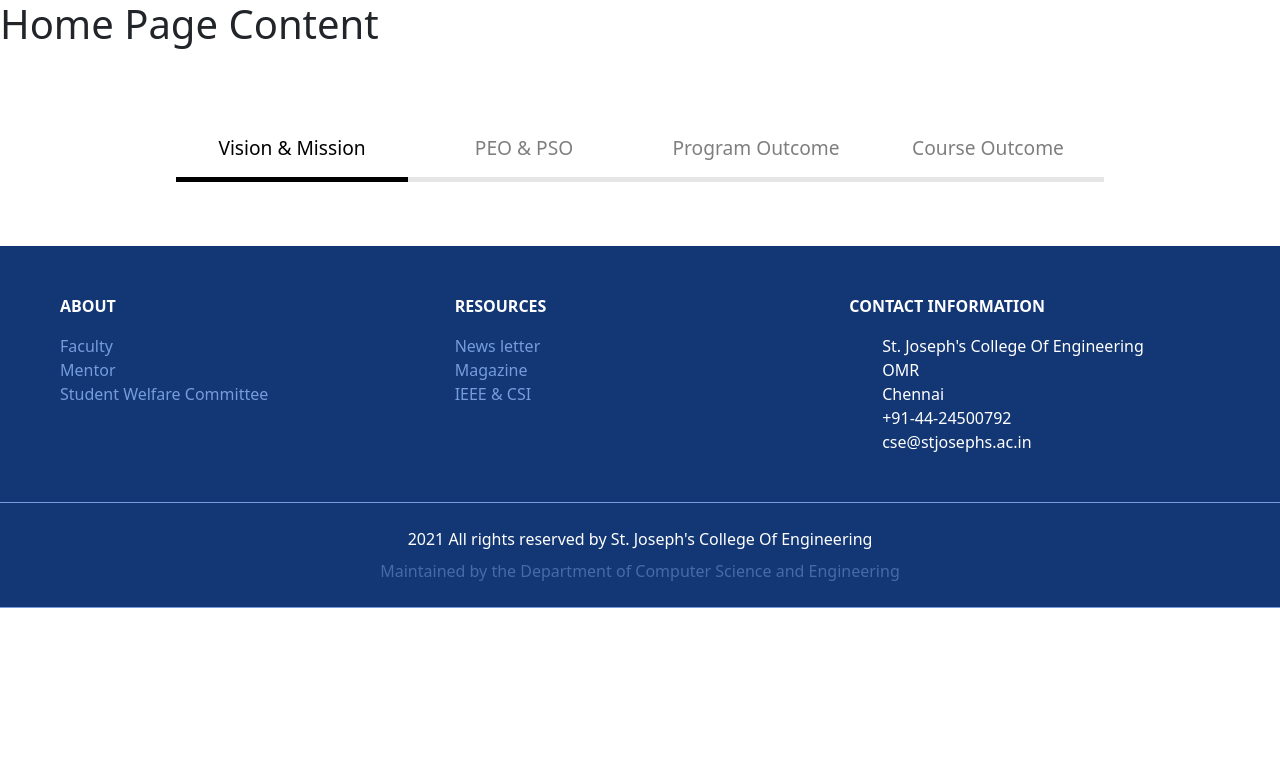
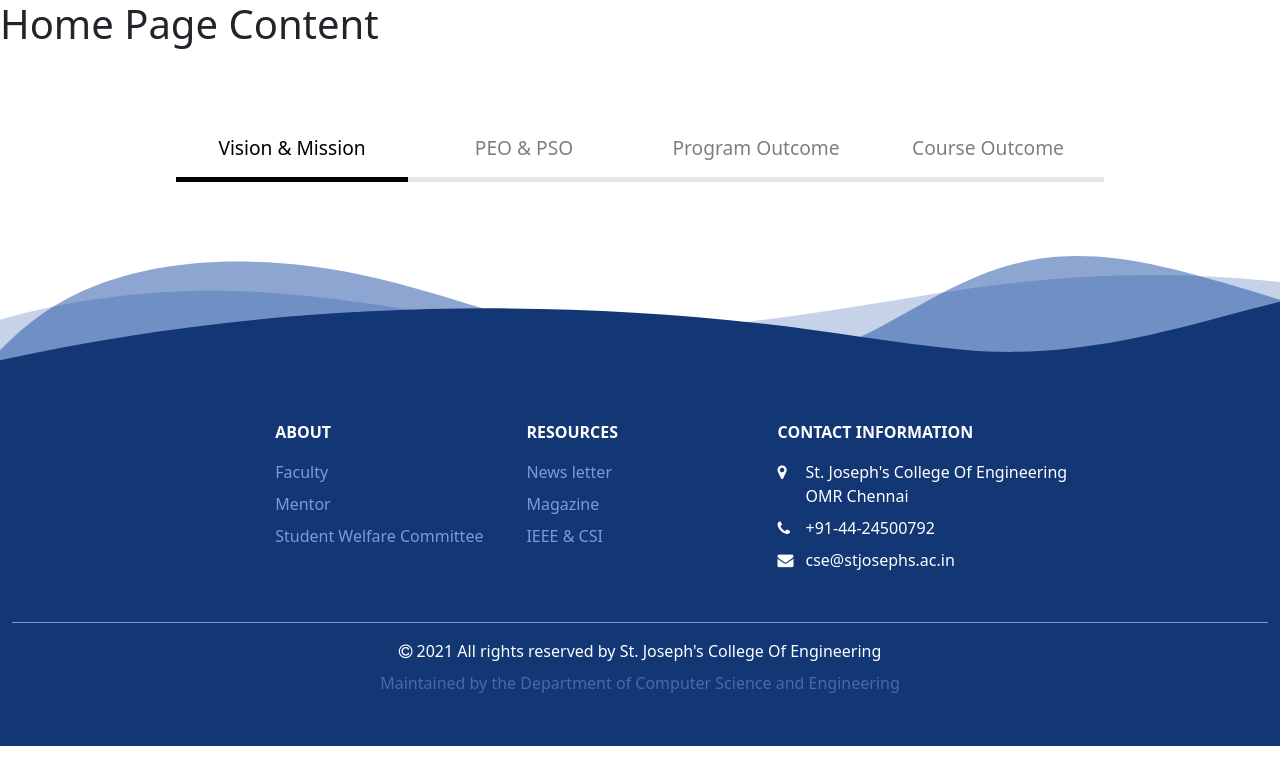
Before and after one commit to adityan2851/cs_site, a React (Create React App) app in the folder cs_site_react/: page / in a window 1280 px wide. Shown: the top 784 px of the page. Built offline with nearby package versions, Linux system fonts and the light colour scheme.

Commit message:
Modified Footer

```diff
--- a/cs_site_react/package.json
+++ b/cs_site_react/package.json
@@ -7,6 +7,7 @@
     "@testing-library/react": "^11.2.7",
     "@testing-library/user-event": "^12.8.3",
     "bootstrap": "^5.1.1",
+    "font-awesome": "^4.7.0",
     "react": "^17.0.2",
     "react-bootstrap": "^1.6.3",
     "react-dom": "^17.0.2",
--- a/cs_site_react/src/App.css
+++ b/cs_site_react/src/App.css
@@ -42,10 +42,23 @@
 /* Footer */
 
 .footer{
-  background-color: #133774;
+  width: 100%;
+  height: 500px;
   color: white;
+  padding-top: 110px;
+  padding-bottom: 20px;
+  display: flex;
+  flex-direction: column;
+  align-items: center;
+
 }
 
+.footer-contents{
+  width: 100%;
+  padding-left: 20%;
+  padding-bottom: 50px;
+
+}
 .details{
   color : #769ddb
 }
@@ -56,7 +69,8 @@
 }
 
 .copyright{
-  border: #769ddb solid 1px;
+  border-top: #769ddb solid 1px;
+  width: 100%;
 }
 
 .credits{
--- a/cs_site_react/src/components/footer.jsx
+++ b/cs_site_react/src/components/footer.jsx
@@ -1,34 +1,36 @@
 import React from 'react'
+import background from "../images/Footer.svg"
+import 'font-awesome/css/font-awesome.min.css';
 
 const Footer = () => {
     return (
-        <div className="footer">
-            <div className="row m-auto p-5">
-                <div className="col-4">
+        <div className="footer d-flex container-fluid" style={{ backgroundImage: `url(${background})` }}>
+            <div className="row mt-3 pt-5 footer-contents">
+                <div className="col-3">
                     <span className="fw-bold"> ABOUT</span>
-                    <span className="d-block mt-3 details"> Faculty</span>
-                    <span className="d-block details"> Mentor</span>
-                    <span className="d-block details"> Student Welfare Committee</span>
+                    <span className="d-block mt-3 mb-2 details"> Faculty</span>
+                    <span className="d-block mb-2 details"> Mentor</span>
+                    <span className="d-block mb-2 details"> Student Welfare Committee</span>
                 </div>
-                <div className="col-4">
+                <div className="col-3">
                     <span className="fw-bold"> RESOURCES</span>
-                    <span className="d-block mt-3 details">News letter</span>
-                    <span className="d-block details">Magazine</span>
-                    <span className="d-block details">IEEE & CSI</span>
+                    <span className="d-block mt-3 mb-2 details">News letter</span>
+                    <span className="d-block mb-2 details">Magazine</span>
+                    <span className="d-block mb-2 details">IEEE & CSI</span>
                 </div>
                 <div className="col-4">
                     <span className="fw-bold"> CONTACT INFORMATION</span>
-                    <div className="row mt-3">
+                    <div className="row mt-3 mb-2">
                         <div className="col-1">
-                            <i className="fas fa-map-marker-alt"></i>
+                            <i className="fa fa-map-marker"></i>
                         </div>
                         <div className="col-11">
-                            <span className=""> St. Joseph's College Of Engineering<br /> OMR <br />Chennai</span>
+                            <span className=""> St. Joseph's College Of Engineering<br /> OMR Chennai</span>
                         </div>
                     </div>
-                    <div className="row">
+                    <div className="row mb-2">
                         <div className="col-1">
-                            <i className="fas fa-phone"></i>
+                            <i className="fa fa-phone"></i>
                         </div>
                         <div className="col-11">
                             <span className=""> +91-44-24500792</span>
@@ -36,7 +38,7 @@
                     </div>
                     <div className="row">
                         <div className="col-1">
-                            <i className="fas fa-envelope"></i>
+                            <i className="fa fa-envelope"></i>
                         </div>
                         <div className="col-11">
                             <span className=""> cse@stjosephs.ac.in</span>
@@ -44,13 +46,15 @@
                     </div>
                 </div>
             </div>
-            <div className="row p-4 copyright">
-                <div className="text-center ">
-                    <i className="far fa-copyright"></i>
+
+            <div className="row pt-3 copyright">
+                <div className="text-center">
+                    <i className="fa fa-copyright"></i>
                     <span> 2021 All rights reserved by St. Joseph's College Of Engineering</span>
                     <span className="d-block mt-2 credits"> Maintained by the Department of Computer Science and Engineering</span>
                 </div>
             </div>
+
         </div>
     )
 }
--- a/cs_site_react/src/components/visionAndMission.jsx
+++ b/cs_site_react/src/components/visionAndMission.jsx
@@ -1,13 +1,37 @@
+import { eventListeners } from "@popperjs/core";
 import React from "react";
 
 const VisionAndMission = () => {
 
+    function openCity(evt, cityName) {
+        alert("hello")
+        // Declare all variables
+        var i, tabcontent, tablinks;
+
+        // Get all elements with class="tabcontent" and hide them
+        tabcontent = document.getElementsByClassName("tabcontent");
+        for (i = 0; i < tabcontent.length; i++) {
+          tabcontent[i].style.display = "none";
+        }
+
+        // Get all elements with class="tablinks" and remove the class "active"
+        tablinks = document.getElementsByClassName("tablinks");
+        for (i = 0; i < tablinks.length; i++) {
+          tablinks[i].className = tablinks[i].className.replace(" active", "");
+        }
+
+        // Show the current tab, and add an "active" class to the button that opened the tab
+      //   document.getElementById(cityName).className += " transition";
+        document.getElementById(cityName).style.display = "block";
+
+        evt.currentTarget.className += " active";
+    }
     return (
 
         <div class="banner-wrapper">
 
             <div class="tab align-center">
-                <button class="tablinks active" onclick="openCity(event, 'visionAndMission')">Vision & Mission</button>
+                <button class="tablinks active" onclick={() => openCity('visionAndMission')}>Vision & Mission</button>
                 <button class="tablinks" onclick="openCity(event, 'PEOPSO')">PEO & PSO</button>
                 <button class="tablinks" onclick="openCity(event, 'programOutcome')">Program Outcome</button>
                 <button class="tablinks" onclick="openCity(event, 'courseOutcome')">Course Outcome</button>
--- a/cs_site_react/src/index.js
+++ b/cs_site_react/src/index.js
@@ -3,6 +3,7 @@
 import App from './App';
 import reportWebVitals from './reportWebVitals';
 import 'bootstrap/dist/css/bootstrap.min.css';
+
 
 
 ReactDOM.render(
```
Also changed, not shown: cs_site_react/src/images/Footer.svg (added), 1 other file (tests, documents, lock files or other folders).
